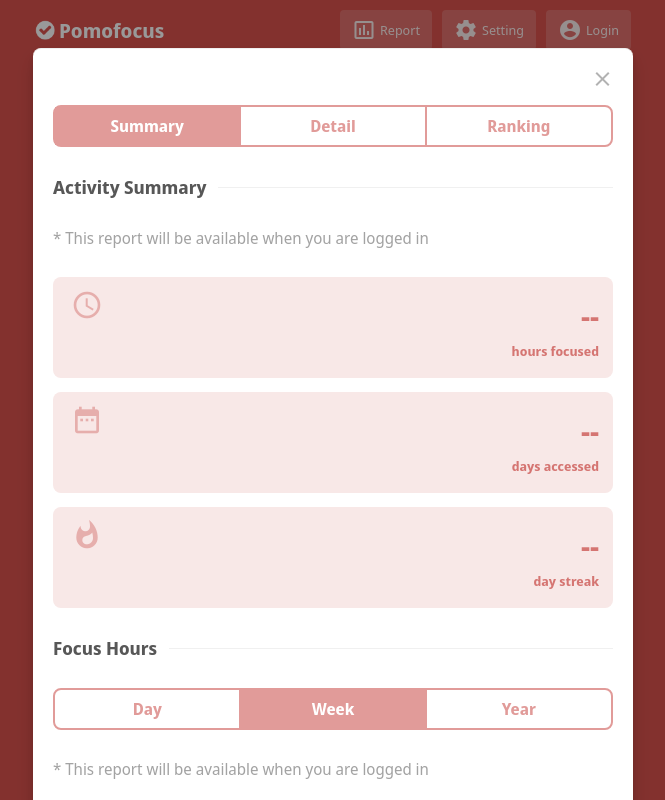
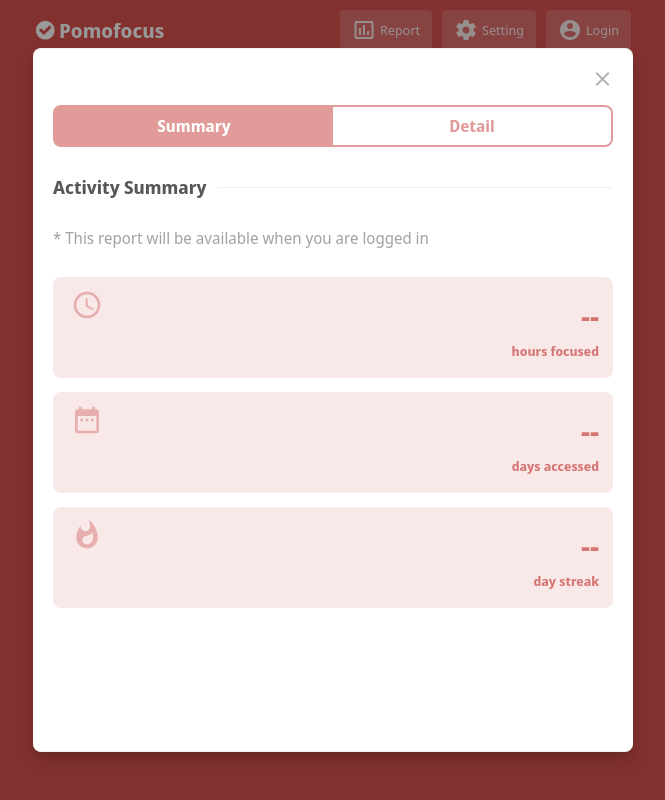
Before and after one commit to arielnmagno/pomodoro, a React (Create React App) app: page /#/report in a window 1280 px wide. Shown: the whole page, without its empty margins (307-972 px from the left). Built offline with nearby package versions, Linux system fonts and the light colour scheme.

Commit message:
Remove unnecessary features

```diff
--- a/src/components/Report/Chart.js
+++ /dev/null
@@ -1,29 +0,0 @@
-import { useState } from "react";
-import { NoData, TabBar } from "./common";
-
-const charts = [
-  {
-    id: "day",
-    label: "Day",
-  },
-  {
-    id: "week",
-    label: "Week",
-  },
-  {
-    id: "year",
-    label: "Year",
-  },
-];
-
-const Chart = () => {
-  const [activeIndex, setIndex] = useState(1);
-  return (
-    <div>
-      <TabBar tabs={charts} activeIndex={activeIndex} onPress={setIndex} />
-      <NoData />
-    </div>
-  );
-};
-
-export default Chart;
--- a/src/components/Report/Detail.js
+++ b/src/components/Report/Detail.js
@@ -1,6 +1,10 @@
+import { NoData, Title } from "./common";
+
 export default function Detail() {
   return (
     <div>
+      <Title>Focus Time Detail</Title>
+      <NoData />
       <h1>Detail</h1>
     </div>
   );
--- a/src/components/Report/Ranking.js
+++ /dev/null
@@ -1,7 +0,0 @@
-export default function Ranking() {
-  return (
-    <div>
-      <h1>Ranking</h1>
-    </div>
-  );
-}
--- a/src/components/Report/Report.js
+++ b/src/components/Report/Report.js
@@ -2,7 +2,6 @@
 import Modal from "../Modal";
 import Summary from "./Summary";
 import Detail from "./Detail";
-import Ranking from "./Ranking";
 import { TabBar, Tab } from "./common";
 import classes from "./index.module.css";
 
@@ -14,10 +13,6 @@
   {
     id: "detail",
     label: "Detail",
-  },
-  {
-    id: "ranking",
-    label: "Ranking",
   },
 ];
 
@@ -38,9 +33,6 @@
           <Tab active={activeIndex === 1}>
             <Detail />
           </Tab>
-          <Tab active={activeIndex === 2}>
-            <Ranking />
-          </Tab>
         </div>
       </div>
     </Modal>
--- a/src/components/Report/Summary.js
+++ b/src/components/Report/Summary.js
@@ -1,4 +1,3 @@
-import Chart from "./Chart";
 import Icon from "../Icon";
 import { Title, NoData } from "./common";
 import classes from "./index.module.css";
@@ -31,10 +30,6 @@
         <Title>Activity Summary</Title>
         <CardList />
       </section>
-      <section className={classes.focus}>
-        <Title>Focus Hours</Title>
-        <Chart />
-      </section>
     </div>
   );
 }
--- a/src/components/Report/index.module.css
+++ b/src/components/Report/index.module.css
@@ -26,11 +26,6 @@
   justify-content: center;
   align-items: center;
   border-radius: 0;
-}
-
-.tabItem:nth-child(2) {
-  border-right: 00.125rem solid var(--tab-color);
-  border-left: 00.125rem solid var(--tab-color);
 }
 
 .active {
```
